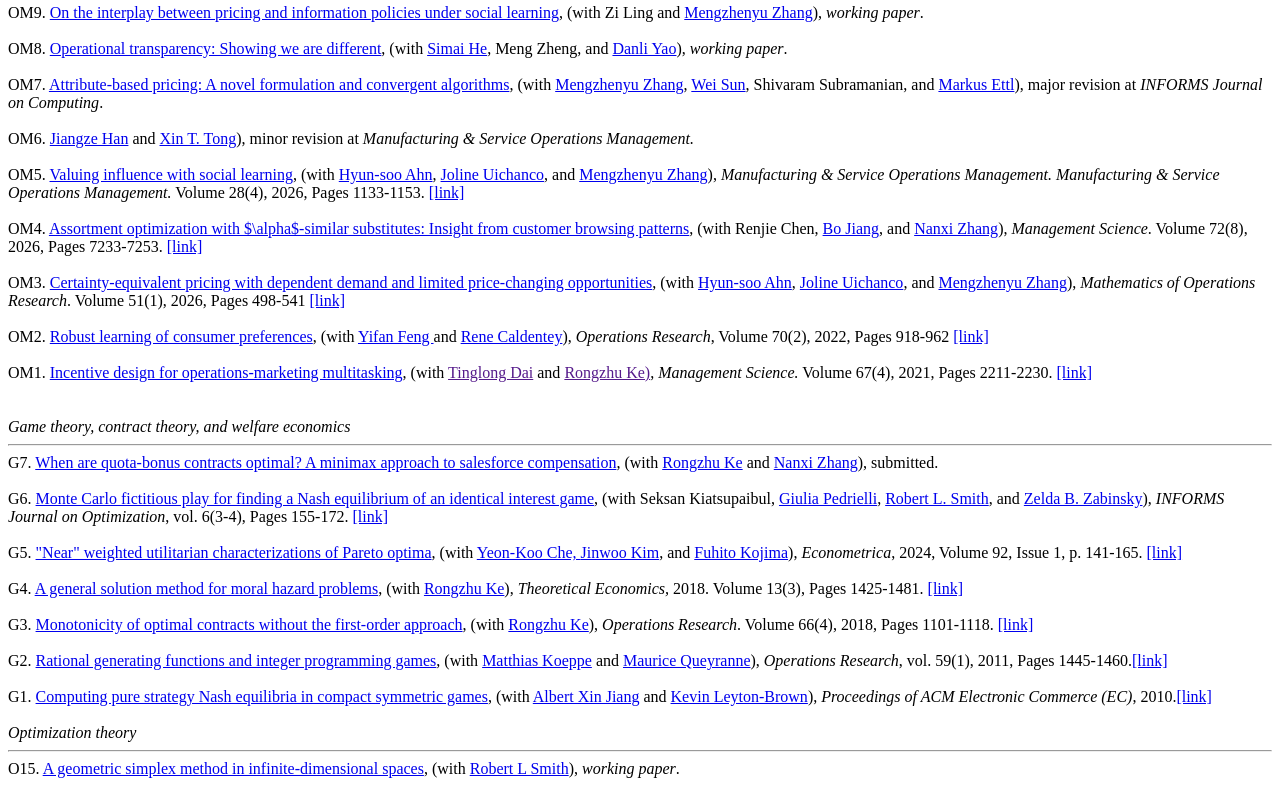
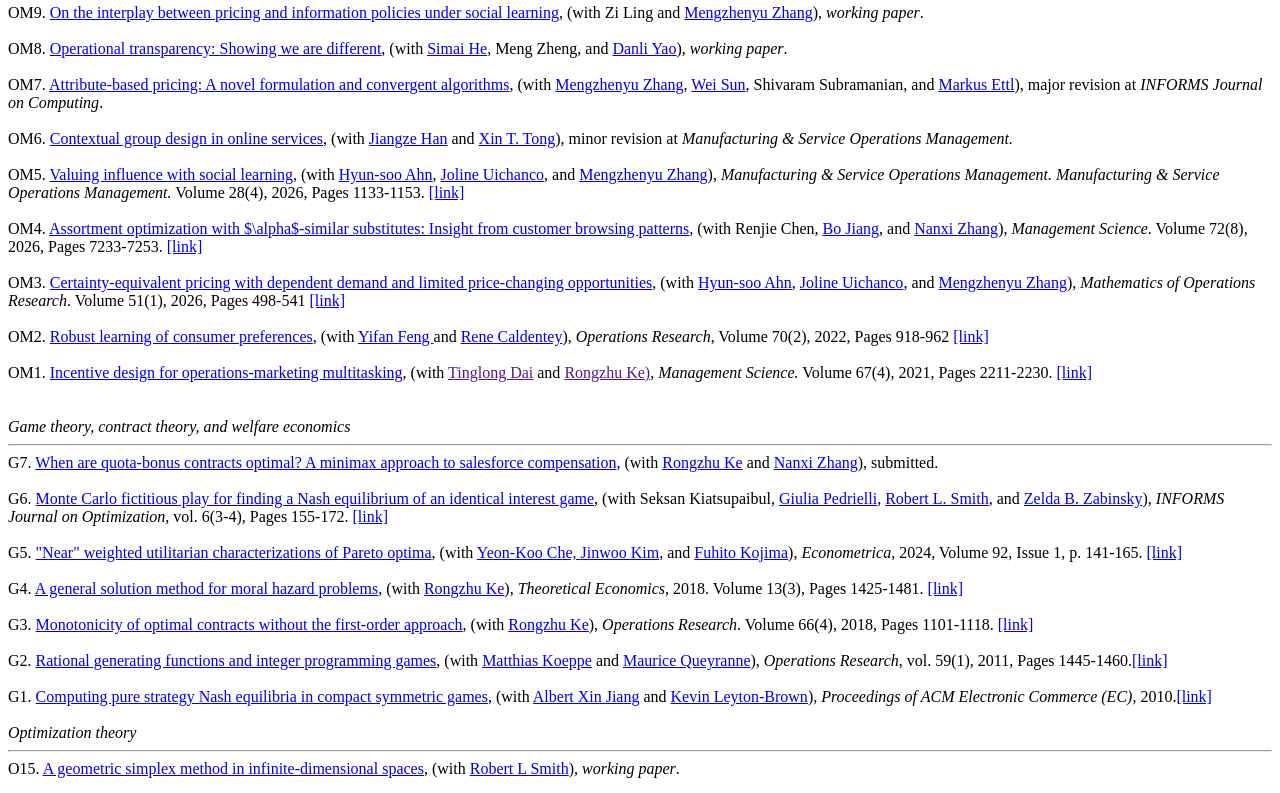
Before and after one commit to christopher-thomas-ryan/christopher-thomas-ryan.github.io, a plain HTML site: page index.html in a window 1280 px wide. Shown: the part 1580-2373 px from the top of the page. Drawn offline with Linux system fonts and the light colour scheme.

Commit message:
Update index.html

```diff
--- a/index.html
+++ b/index.html
@@ -123,7 +123,7 @@ OM7. <a href="https://papers.ssrn.com/sol3/papers.cfm?abstract_id=4258247"> Attr
 <br>
 
 
-OM6. <a href="https://papers.ssrn.com/sol3/papers.cfm?abstract_id=4831118>Contextual group design in online services</a>, (with <a href="https://sites.google.com/view/jiangze-han/profile">Jiangze Han</a> and <a href="https://sites.google.com/view/xintongthomson/">Xin T. Tong</a>), minor revision at <em>Manufacturing &amp; Service Operations Management.</em> <br>
+OM6. <a href="https://papers.ssrn.com/sol3/papers.cfm?abstract_id=4831118">Contextual group design in online services</a>, (with <a href="https://sites.google.com/view/jiangze-han/profile">Jiangze Han</a> and <a href="https://sites.google.com/view/xintongthomson/">Xin T. Tong</a>), minor revision at <em>Manufacturing &amp; Service Operations Management.</em> <br>
 <br>
 
 OM5. <a href="https://papers.ssrn.com/sol3/papers.cfm?abstract_id=4527310">Valuing influence with social learning</a>, (with <a href="https://michiganross.umich.edu/faculty-research/faculty/hyun-soo-ahn">Hyun-soo Ahn</a>, <a href="https://sites.google.com/a/umich.edu/juichanco/home">Joline Uichanco</a>, and <a href="https://sites.google.com/umich.edu/personal-website-zhenyu">Mengzhenyu Zhang</a>), <em> Manufacturing &amp; Service Operations Management.</em> <em>Manufacturing &amp; Service Operations Management.</em> Volume 28(4), 2026, Pages 1133-1153. <a href="https://pubsonline.informs.org/doi/10.1287/msom.2025.0348">[link]</a> <br>
```
